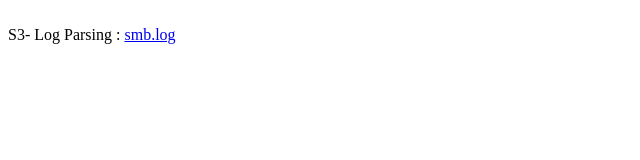
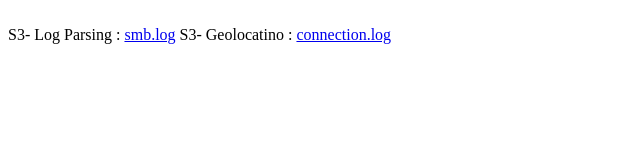
Before and after one commit to PouyaRahju/pouyarahju.github.io, a plain HTML site: page sec573/index.html in a window 1280 px wide. Shown: the whole page, without its empty margins (0-640 px from the left). Drawn offline with Linux system fonts and the light colour scheme.

Commit message:
Update index.html

```diff
--- a/sec573/index.html
+++ b/sec573/index.html
@@ -1,2 +1,3 @@
 <br>
 S3- Log Parsing : <a href="smb.log" >smb.log</a>
+S3- Geolocatino : <a href="connection.log" >connection.log</a>
```
